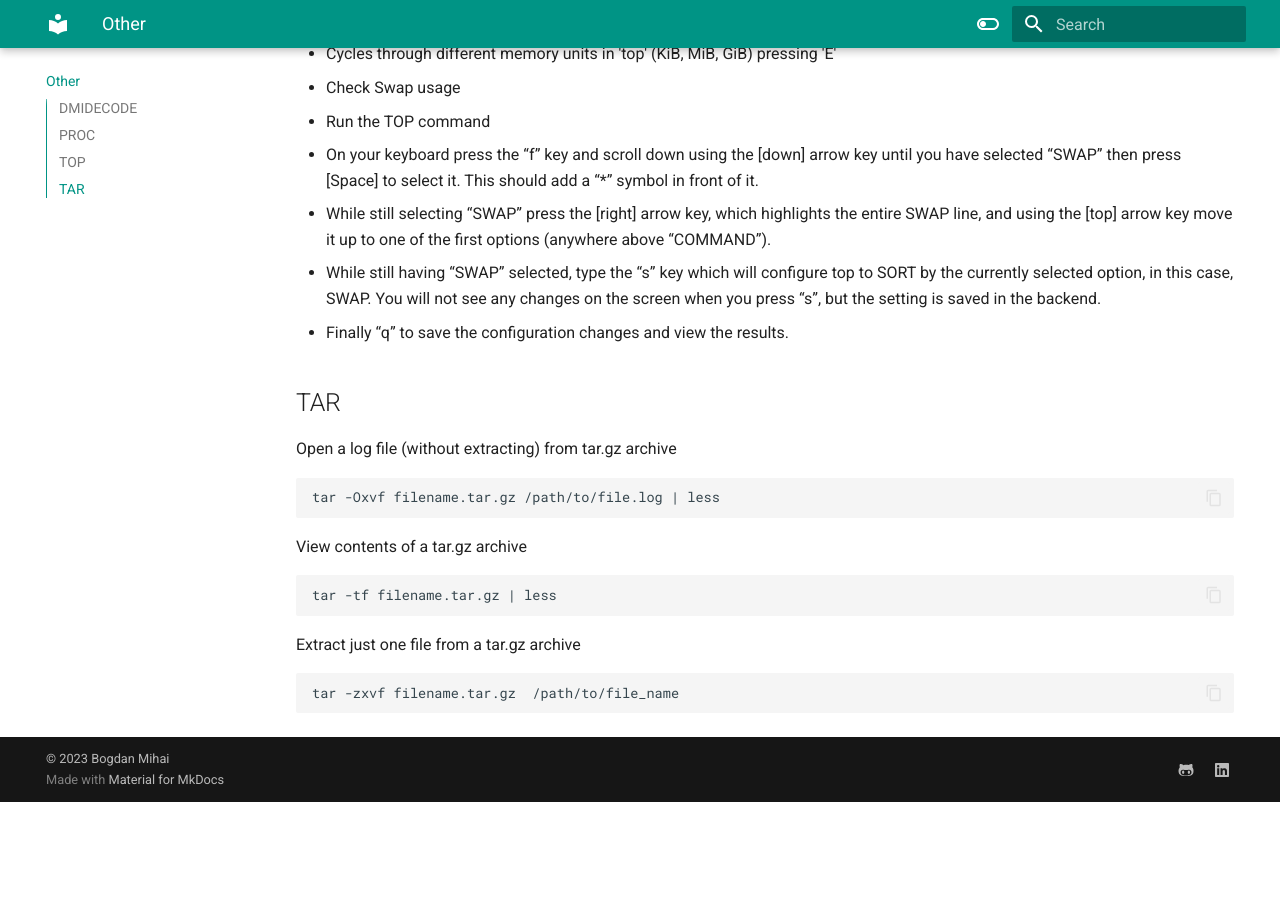
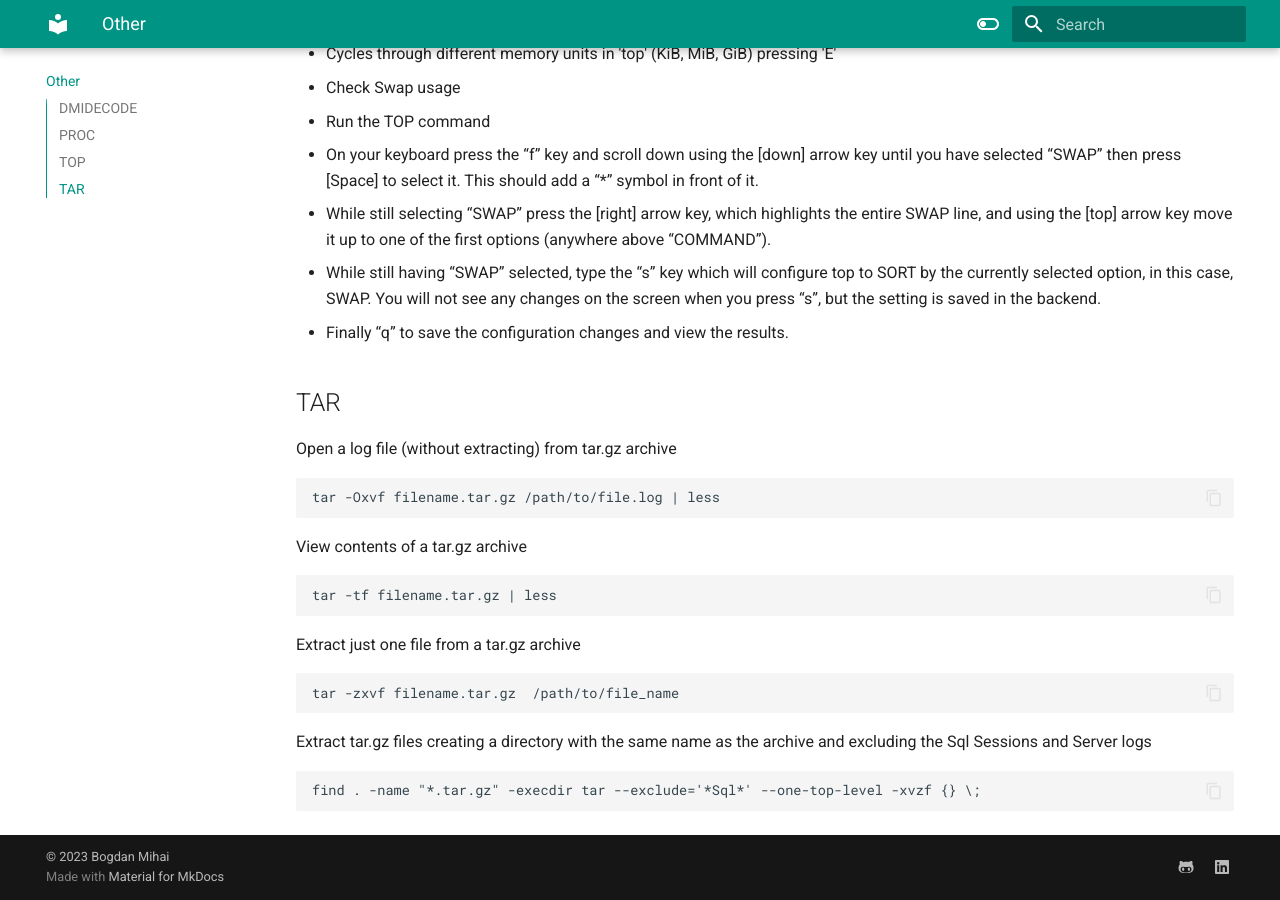
Before and after one commit to b-mihai/exasol-docs, an MkDocs documentation site: the page built from docs/Other.md, in a window 1280 px wide and 900 px high, scrolled down 1528 px. Built offline with MkDocs 1.6.1 and Material for MkDocs 9.7.7, drawn with Linux system fonts in a browser that asks for light colours; before the commit the page ends 2330 px from its top, so only the background shows below that.

Commit message:
Update Other.md

````diff
--- a/docs/Other.md
+++ b/docs/Other.md
@@ -82,3 +82,7 @@ Extract just one file from a tar.gz archive
 ```
 tar -zxvf filename.tar.gz  /path/to/file_name
 ```
+Extract tar.gz files creating a directory with the same name as the archive and excluding the Sql Sessions and Server logs
+```
+find . -name "*.tar.gz" -execdir tar --exclude='*Sql*' --one-top-level -xvzf {} \;
+```
````
